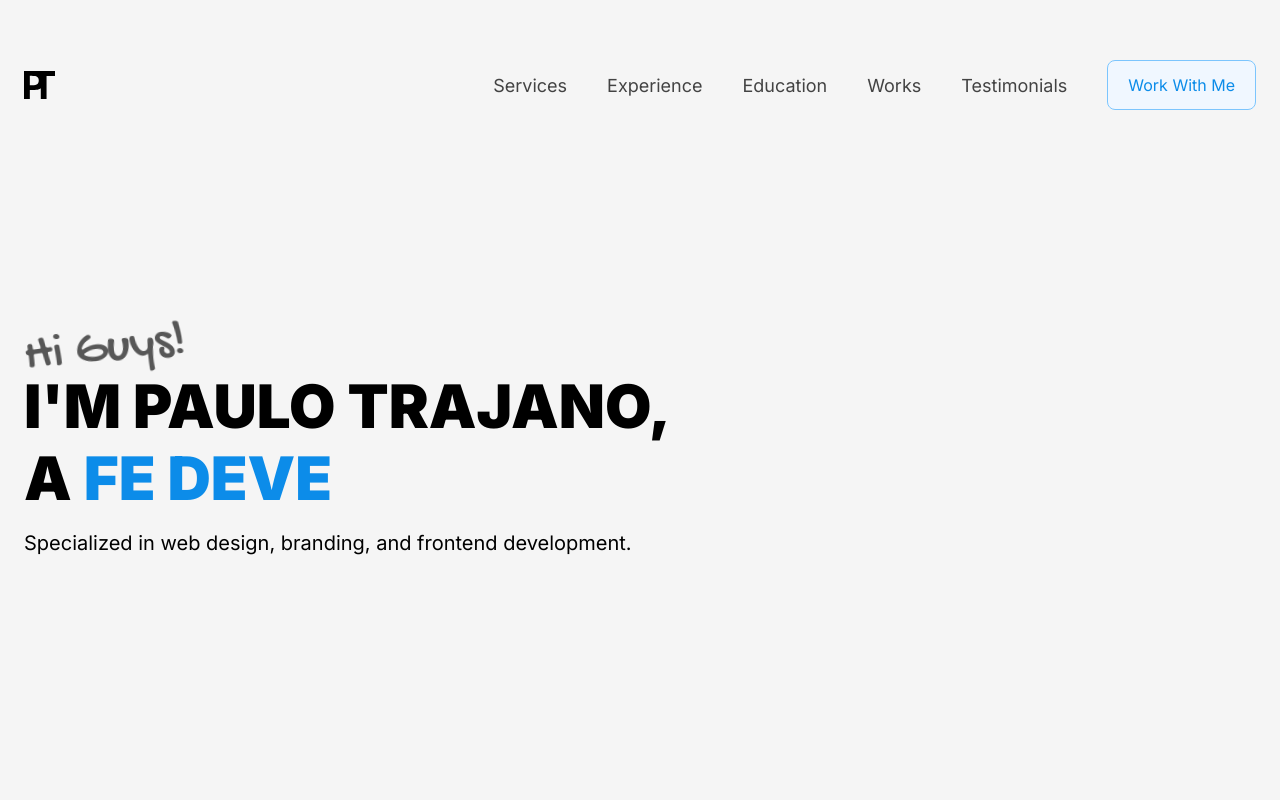
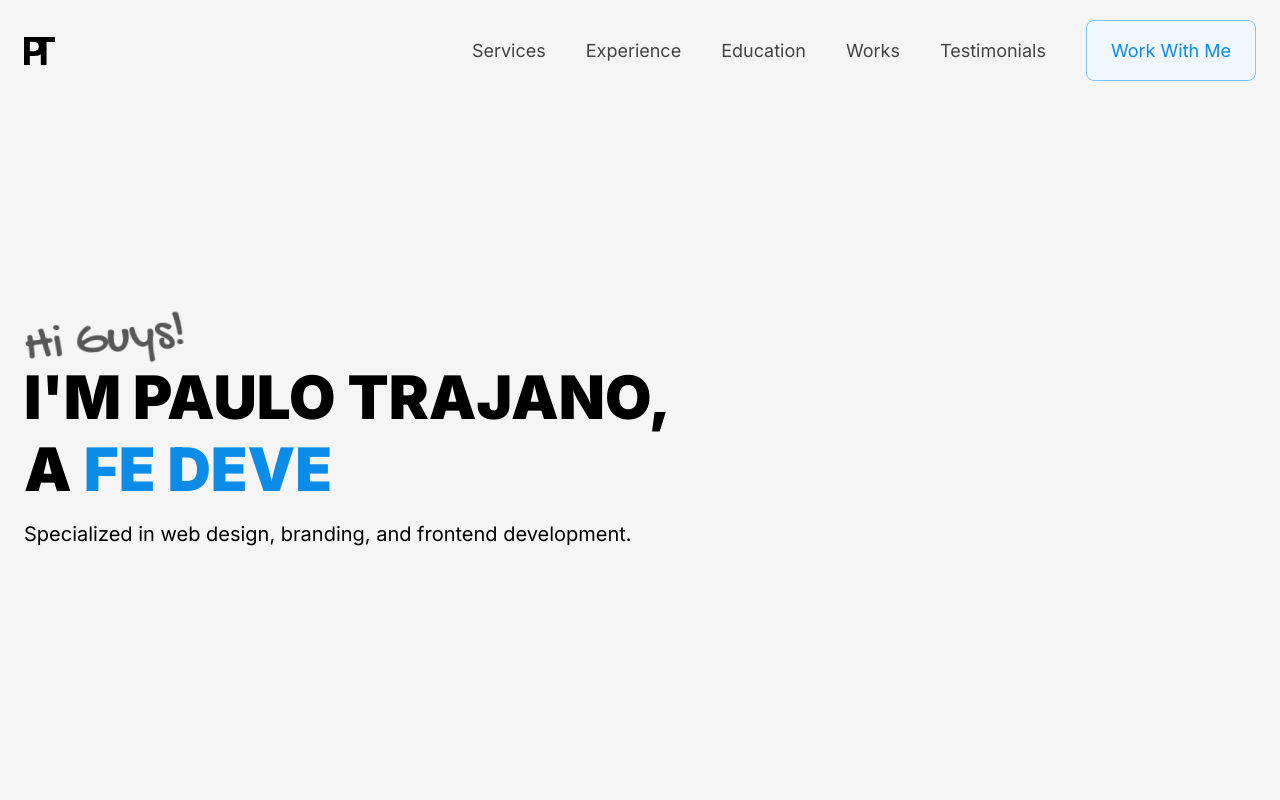
Before and after one commit to paulotra/personal-portfolio, a Nuxt app: page / in a window 1280 px wide. Shown: the top 800 px of the page. Built offline with nearby package versions, Linux system fonts and the light colour scheme.

Commit message:
sticky nav

```diff
--- a/app/components/Button.vue
+++ b/app/components/Button.vue
@@ -38,7 +38,7 @@ const variantClasses: Record<Variant, string> = {
   <button
     :disabled="variant === 'disabled'"
     :class="[
-      'inline-flex items-center justify-center font-sans',
+      'inline-flex items-center justify-center font-sans transition-all duration-300',
       sizeClasses[size],
       variantClasses[variant],
     ]"
--- a/app/pages/index.vue
+++ b/app/pages/index.vue
@@ -1,20 +1,33 @@
 <template>
   <div class="bg-neutral-100">
+    <!-- Navbar -->
+    <header
+      class="sticky top-0 z-50 w-full animate-slideDown transition-shadow duration-300"
+      :class="scrolled ? 'bg-white shadow-soft-y' : 'bg-transparent'"
+    >
+      <nav
+        class="flex items-center justify-between mx-auto px-6 transition-all duration-300"
+        :class="scrolled ? 'py-4 max-w-full' : 'py-5 max-w-[1360px]'"
+      >
+        <img
+          src="/images/pt-logo.svg" alt="PT Logo"
+          class="transition-all duration-300"
+          :class="scrolled ? 'h-[22px] w-[24px]' : 'h-[28px] w-[31px]'"
+        />
+        <div class="flex items-center gap-10">
+          <a href="#services" class="transition-all duration-300 text-neutral-800" :class="scrolled ? 'text-base' : 'text-lg'">Services</a>
+          <a href="#experience" class="transition-all duration-300 text-neutral-800" :class="scrolled ? 'text-base' : 'text-lg'">Experience</a>
+          <a href="#education" class="transition-all duration-300 text-neutral-800" :class="scrolled ? 'text-base' : 'text-lg'">Education</a>
+          <a href="#works" class="transition-all duration-300 text-neutral-800" :class="scrolled ? 'text-base' : 'text-lg'">Works</a>
+          <a href="#testimonials" class="transition-all duration-300 text-neutral-800" :class="scrolled ? 'text-base' : 'text-lg'">Testimonials</a>
+          <Button variant="primary" :show-icon="false" :size="scrolled ? 'default' : 'lg'">Work With Me</Button>
+        </div>
+      </nav>
+    </header>
+
     <!-- Hero Section -->
     <section class="bg-neutral-100 z-10 relative min-h-[944px]">
       <div class="max-w-[1360px] mx-auto px-6">
-        <!-- Navbar -->
-        <nav class="flex items-center justify-between pt-[60px] animate-slideDown">
-          <img src="/images/pt-logo.svg" alt="PT Logo" class="h-[28px] w-[31px]" />
-          <div class="flex items-center gap-10">
-            <a href="#services" class="text-lg text-neutral-800">Services</a>
-            <a href="#experience" class="text-lg text-neutral-800">Experience</a>
-            <a href="#education" class="text-lg text-neutral-800">Education</a>
-            <a href="#works" class="text-lg text-neutral-800">Works</a>
-            <a href="#testimonials" class="text-lg text-neutral-800">Testimonials</a>
-            <Button variant="primary" :show-icon="false">Work With Me</Button>
-          </div>
-        </nav>
 
         <!-- Hero Content -->
         <div class="flex flex-col gap-3 pt-[260px] max-w-[662px]">
@@ -162,14 +175,20 @@ async function typewriter() {
   }
 }
 
+// Sticky nav
+const scrolled = ref(false)
+
 // Blinking cursor
 let cursorInterval: ReturnType<typeof setInterval>
 
 onMounted(() => {
+  const onScroll = () => { scrolled.value = window.scrollY > 10 }
+  window.addEventListener('scroll', onScroll, { passive: true })
   cursorInterval = setInterval(() => {
     cursorVisible.value = !cursorVisible.value
   }, 530)
   typewriter()
+  onUnmounted(() => window.removeEventListener('scroll', onScroll))
 })
 onUnmounted(() => clearInterval(cursorInterval))
 </script>
```
